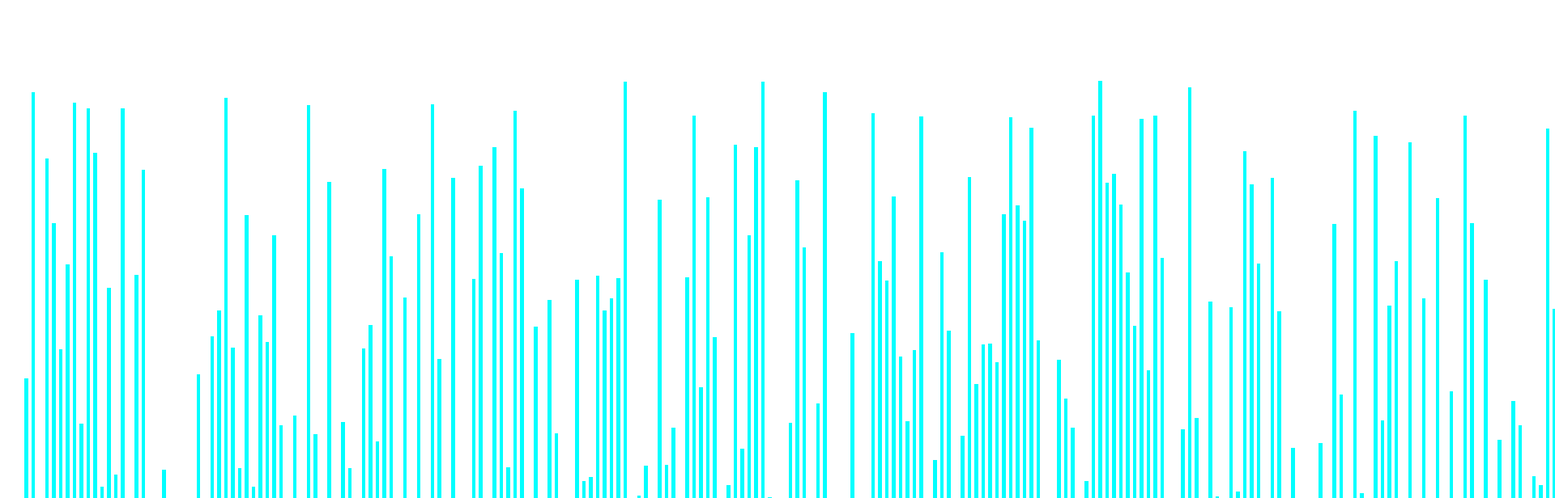
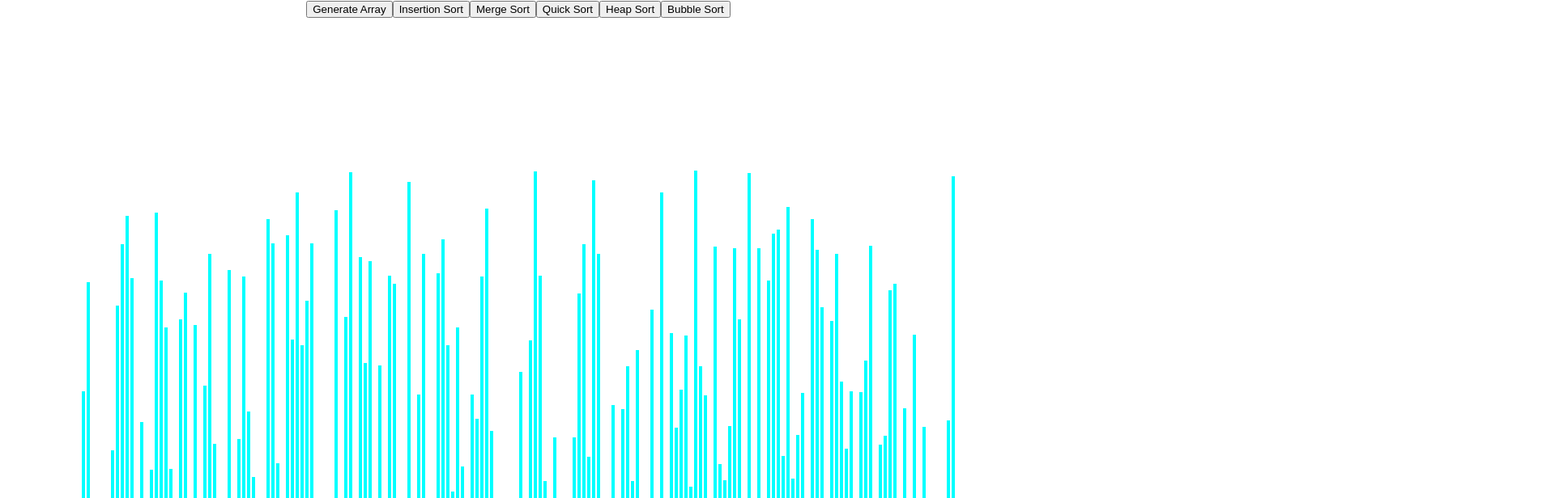
Before and after one commit to PatgioK/Algo-Visualizer, a React (Create React App) app: page / in a window 1280 px wide. Shown: the top 616 px of the page at 81% size, 1920 px wide, since content can reach past the window. Built offline with nearby package versions, Linux system fonts and the light colour scheme.

Commit message:
css alignment, button bar added

```diff
--- a/src/SortingVisualizer/SortingVisualizer.css
+++ b/src/SortingVisualizer/SortingVisualizer.css
@@ -1,14 +1,13 @@
 .array-container {
-    height: 100vh; /* Magic here */
+    height: 98vh; /* Magic here */
     display: flex;
     justify-content: center;
     align-items: flex-end;
 }
 
 .array-bar {
-    width: 30px;
-    height: 30px;
+    width: 4px;
     background-color: aqua;
-    display: inline;
-    margin: 0 2px;
+    display: inline-block;
+    margin: 0 1px;
 }
--- a/src/SortingVisualizer/SortingVisualizer.jsx
+++ b/src/SortingVisualizer/SortingVisualizer.jsx
@@ -15,8 +15,8 @@
 
     resetArray() {
         const array = [];
-        for(let i = 0; i < 500; i++) {
-            array.push(randomIntfromInterval(10, 700));
+        for(let i = 0; i < 180; i++) {
+            array.push(randomIntfromInterval(10, 600));
         }
         this.setState({array});
     }
@@ -25,7 +25,15 @@
     render() {
         const {array} = this.state;
 
+        // Arrow function to use "this" context in the resetArray callback function: this.setState({array})
         return (
+            <React.Fragment>
+                <button onClick={() => this.resetArray()}>Generate Array</button>
+                <button onClick={() => this.insertionSort()}>Insertion Sort</button>
+                <button onClick={() => this.mergeSort()}>Merge Sort</button>
+                <button onClick={() => this.quickSort()}>Quick Sort</button>
+                <button onClick={() => this.heapSort()}>Heap Sort</button>
+                <button onClick={() => this.bubbleSort()}>Bubble Sort</button>
             <div className='array-container'>
                 {array.map((value, idx) => (
                     <div
@@ -34,10 +42,10 @@
                     // $ dollarsign makes a css variable
                     style={{height: `${value}px`}}
                     >
-                    &nbsp;
                     </div>
                 ))}
             </div>
+            </React.Fragment>
         );
     }
 }
```
Also changed, not shown: 1 other file (tests, documents, lock files or other folders).
